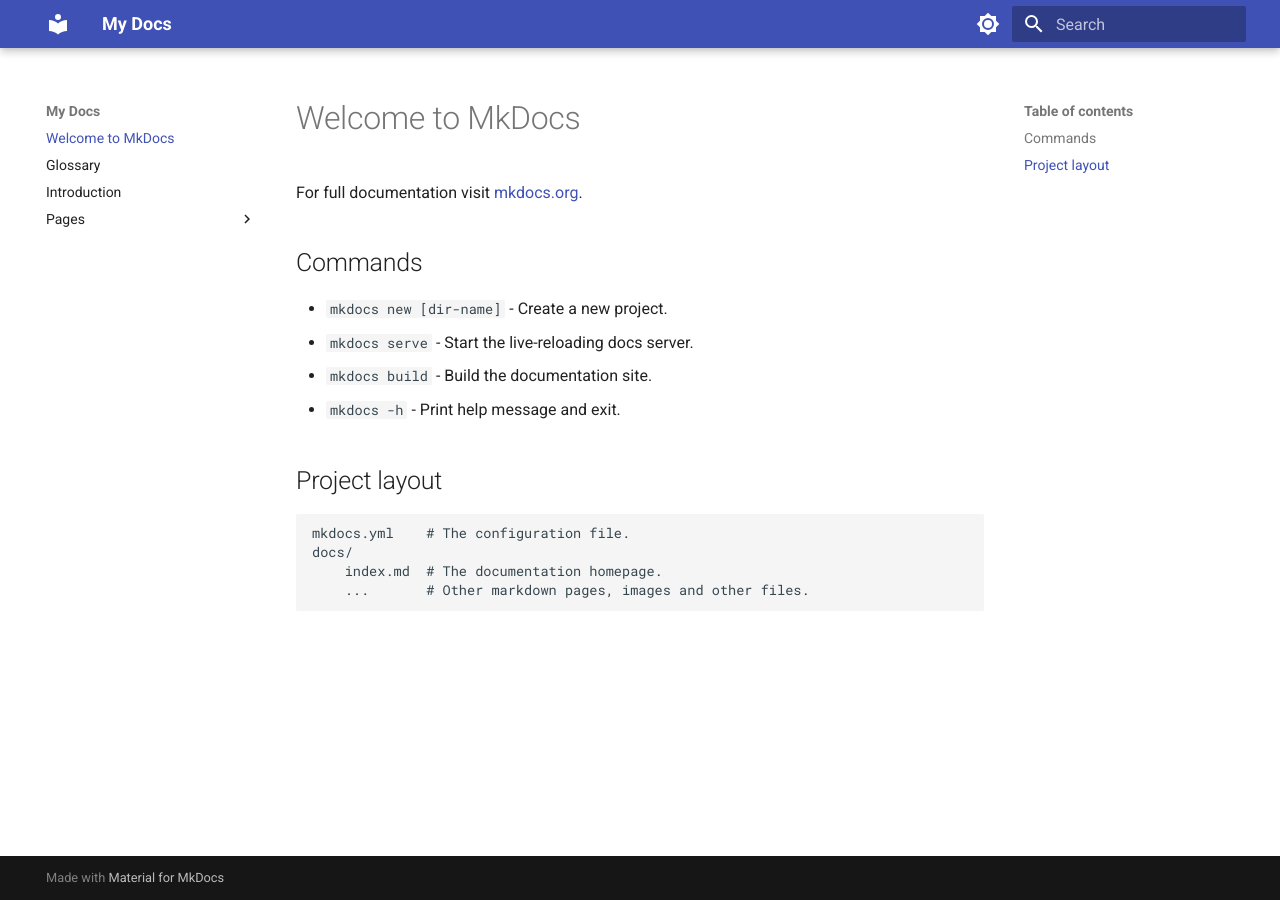
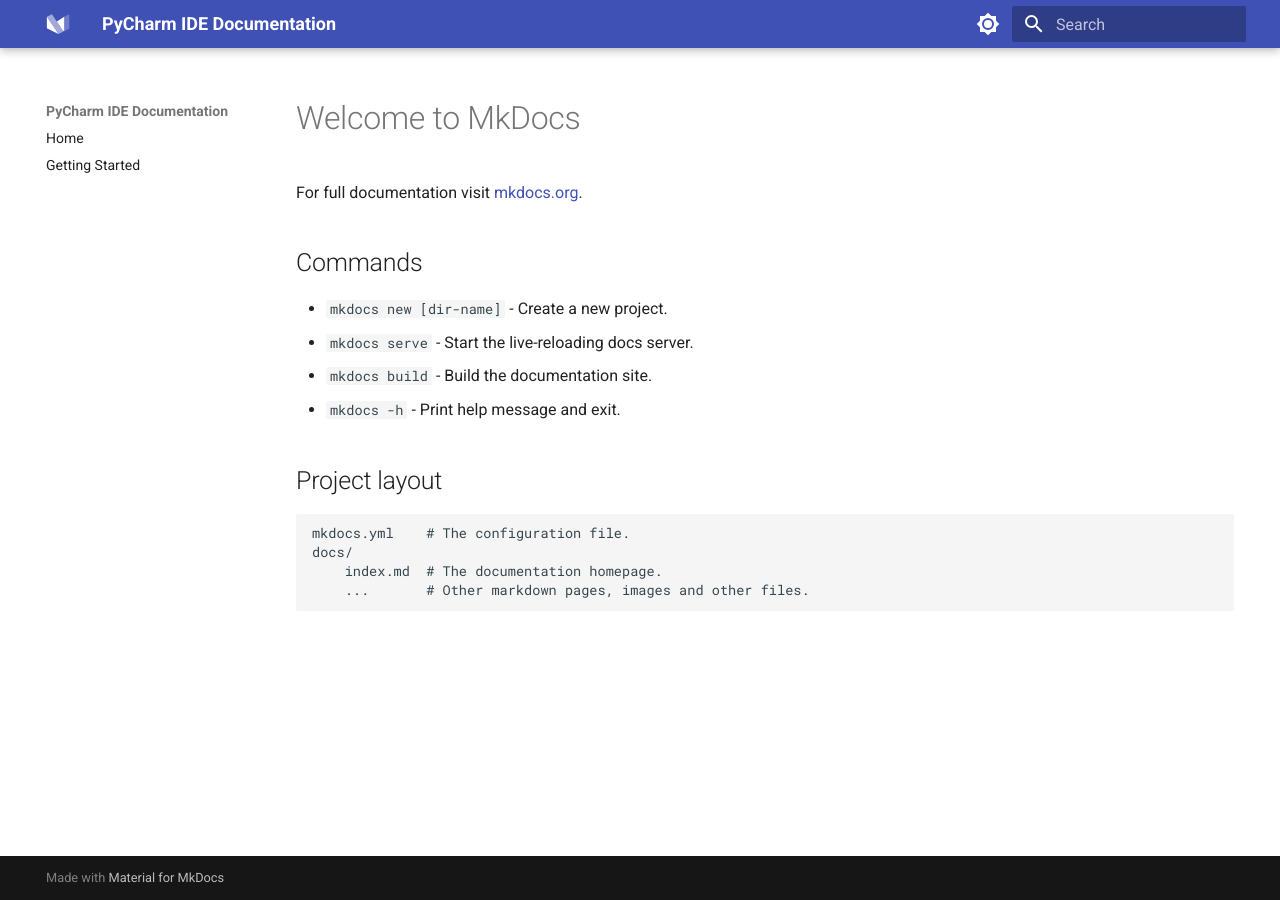
Before and after one commit to mikkosio/User-Doc, an MkDocs documentation site: the page built from docs/index.md, in a window 1280 px wide. Built offline with MkDocs 1.6.1 and Material for MkDocs 9.7.7, drawn with Linux system fonts in a browser that asks for light colours.

Commit message:
Arranged folders

```diff
--- a/mkdocs.yml
+++ b/mkdocs.yml
@@ -1,11 +1,14 @@
-site_name: My Docs
+site_name: PyCharm IDE Documentation
+
+nav:
+  - Home: "introduction.md"
+  - Getting Started: "pages/first-project.md"
+
 theme:
   name: material
 
-  icon:
-    repo: fontawesome/brands/git-alt
-
-  favicon: assets/favicon.png
+  features:
+  - toc.integrate
 
   font:
     text: Roboto
@@ -25,6 +28,9 @@
         icon: material/brightness-4
         name: Switch to light mode
 
+  icon:
+    logo: logo
+
 markdown_extensions:
   - admonition
   - pymdownx.details
```
Also changed, not shown: docs/introduction.md (+1 -0 lines).
